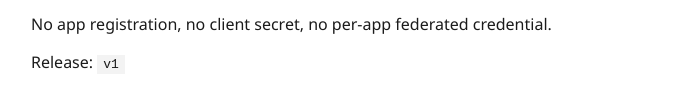
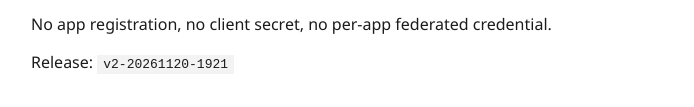
Before and after one commit to byyang2/hello-web, a plain HTML site: page index.html in a window 1280 px wide. Shown: the part 137-244 px from the top of the page, without its empty margins (17-711 px from the left). Drawn offline with Linux system fonts and the light colour scheme.

Commit message:
hello-web v2-20261120-1921

```diff
--- a/index.html
+++ b/index.html
@@ -5,5 +5,5 @@
 <h1>hello-web</h1>
 <p>Static site deployed by the shared deployment identity through the central workflow.</p>
 <p>No app registration, no client secret, no per-app federated credential.</p>
-<p>Release: <code>v1</code></p>
+<p>Release: <code>v2-20261120-1921</code></p>
 </body></html>
```
